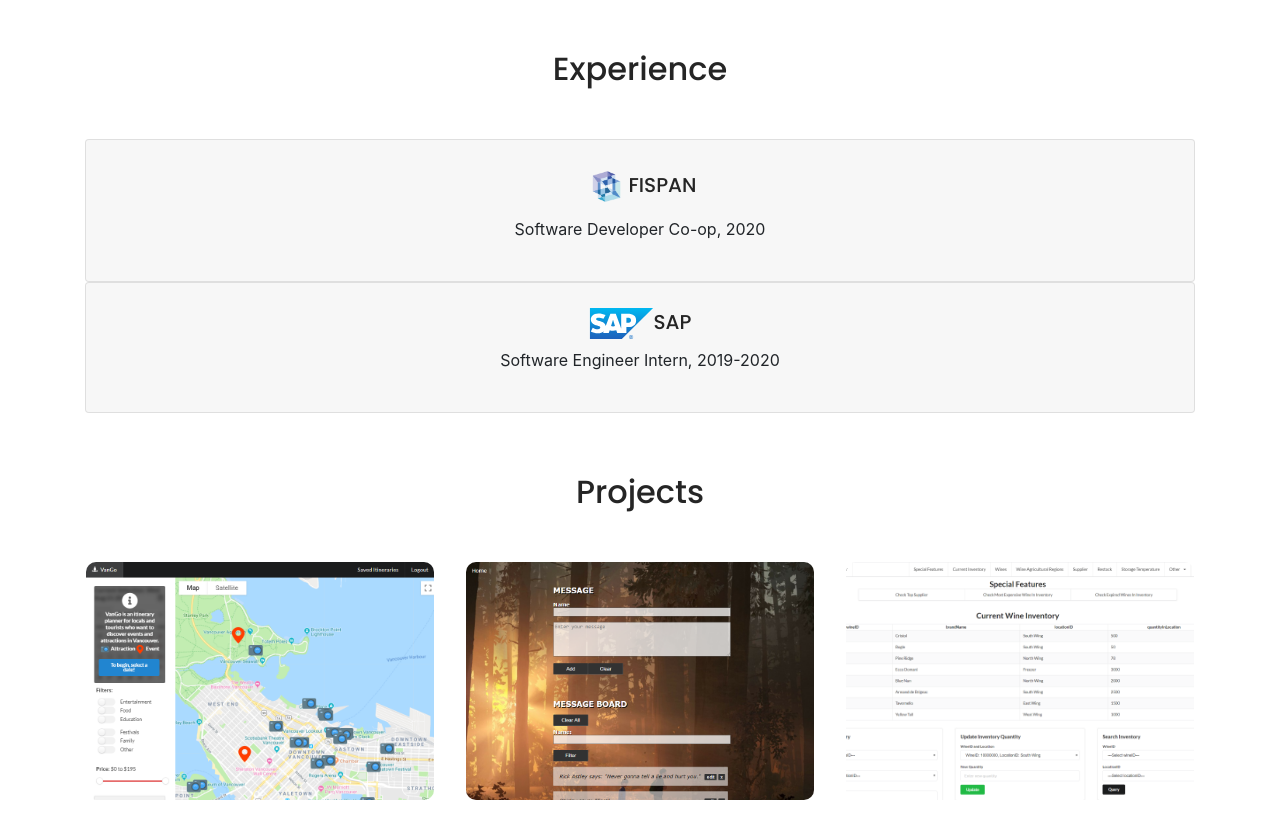
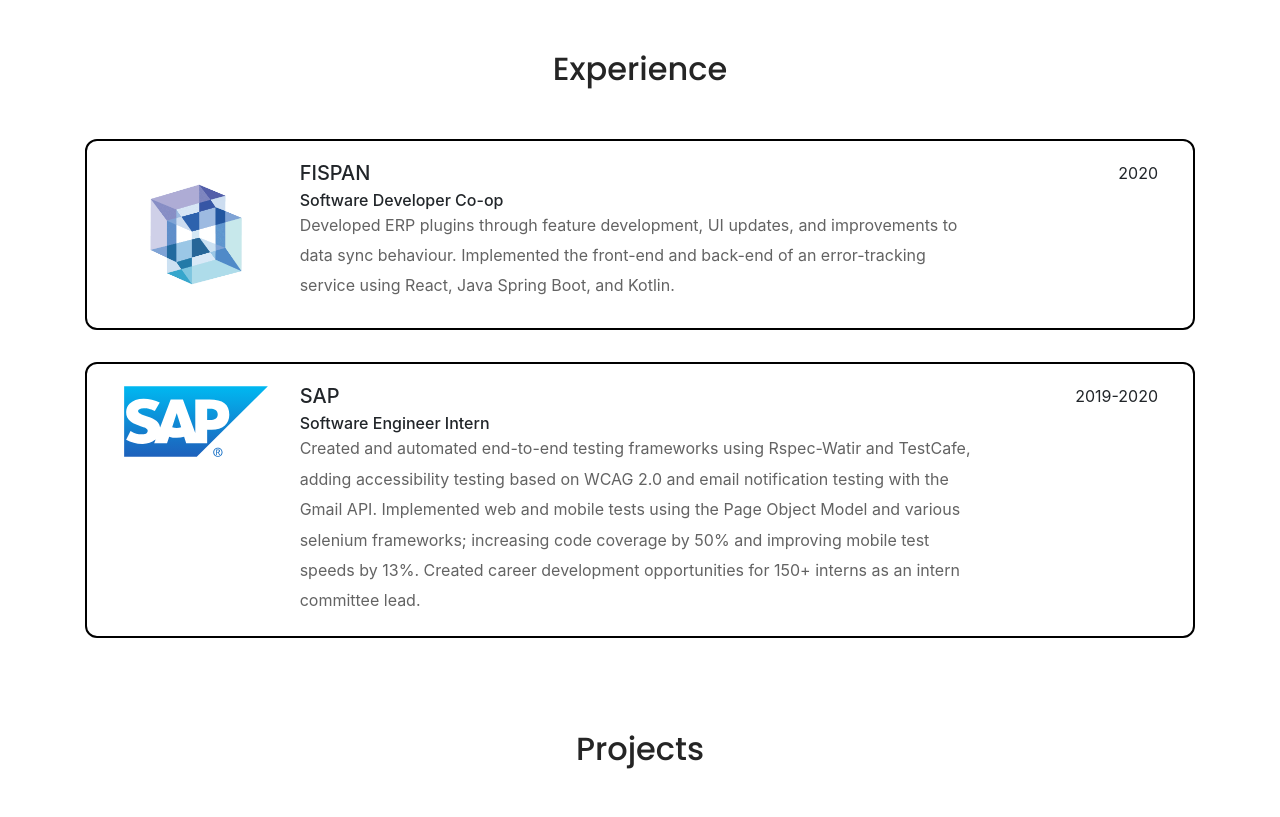
Before and after one commit to shirleywbi/shirleywbi.github.io, a React (Create React App) app in the folder portfolio/: page / in a window 1280 px wide. Shown: the part 660-1477 px from the top of the page. Built offline with nearby package versions, Linux system fonts and the light colour scheme; a web font is replaced by a local one.

Commit message:
add work exp

```diff
--- a/portfolio/src/components/WorkExpSection.jsx
+++ b/portfolio/src/components/WorkExpSection.jsx
@@ -1,31 +1,43 @@
 import React from 'react';
 import Section from './primitives/Section';
-import WorkExperience from './primitives/WorkExperience';
+import ExperienceCard from './primitives/ExperienceCard';
 import { Container, Row, Col } from 'react-bootstrap';
+
+const experiences = [
+    {
+        company: "FISPAN",
+        title: "Software Developer Co-op",
+        dateRange: "2020",
+        logo: require("../assets/icons/fispan.png"),
+        description: "Developed ERP plugins through feature development, UI updates, and improvements to data sync behaviour. " +
+            "Implemented the front-end and back-end of an error-tracking service using React, Java Spring Boot, and Kotlin."
+    },
+    {
+        company: "SAP",
+        title: "Software Engineer Intern",
+        dateRange: "2019-2020",
+        logo: require("../assets/icons/sap.svg"),
+        description: "Created and automated end-to-end testing frameworks using Rspec-Watir and TestCafe, adding accessibility testing based on WCAG 2.0 and email notification testing with the Gmail API. " +
+            "Implemented web and mobile tests using the Page Object Model and various selenium frameworks; increasing code coverage by 50% and improving mobile test speeds by 13%. " +
+            "Created career development opportunities for 150+ interns as an intern committee lead."
+    },
+];
 
 const WorkExpSection = ({id}) => {
     return <Section heading="Experience" id={id}>
         <Container>
-            <Row>
-                <Col>
-                    <WorkExperience
-                        dateRange={"2020"}
-                        logo={require("../assets/icons/fispan.png")}
-                        company="FISPAN"
-                        title="Software Developer Co-op"
-                        description=""/>
-                </Col>
-            </Row>
-            <Row>
-                <Col>
-                    <WorkExperience
-                        dateRange={"2019-2020"}
-                        logo={require("../assets/icons/sap.svg")}
-                        company="SAP"
-                        title="Software Engineer Intern"
-                        description=""/>
-                </Col>
-            </Row>
+            {experiences.map(exp =>
+                <Row key={exp.company + exp.title} >
+                    <Col>
+                        <ExperienceCard
+                            dateRange={exp.dateRange}
+                            logo={exp.logo}
+                            company={exp.company}
+                            title={exp.title}
+                            description={exp.description}/>
+                    </Col>
+                </Row>
+            )}
         </Container>
     </Section>
 }
--- /dev/null
+++ b/portfolio/src/components/primitives/ExperienceCard.jsx
@@ -0,0 +1,27 @@
+import React from 'react';
+import { Container, Row, Col, Card } from 'react-bootstrap';
+import "../../styles/ExperienceCard.css";
+
+const ExperienceCard = ({dateRange, logo, company, title, description}) => {
+    return <Card className={"wex"}>
+        <Card.Body>
+            <Container>
+                <Row>
+                    <Col xs={2}>
+                        <img className={"wex-logo"} src={logo} alt={company}/>
+                    </Col>
+                    <Col className={"wex-content"}>
+                        <Card.Title>{company}</Card.Title>
+                        <Card.Subtitle>{title}</Card.Subtitle>
+                        <Card.Text>{description}</Card.Text>
+                    </Col>
+                    <Col className={"wex-date"} xs={2}>
+                        <div>{dateRange}</div>
+                    </Col>
+                </Row>
+            </Container>
+        </Card.Body>
+    </Card>
+}
+
+export default ExperienceCard;
--- a/portfolio/src/components/primitives/WorkExperience.jsx
+++ /dev/null
@@ -1,31 +0,0 @@
-import React from 'react';
-import IconWithLabel from './IconWithLabel';
-import { Accordion, Card, Button } from 'react-bootstrap';
-import "../../styles/WorkExperience.css";
-
-const WorkExperience = ({dateRange, logo, company, title, description}) => {
-    return <Accordion>
-        <Card>
-            <Card.Header className="wex">
-                <div className="wex-content">
-                    <h5><img className={"wex-logo"} src={logo} alt={company}/>{company}</h5>
-                    <div>
-                        {`${title}, ${dateRange}`}
-                    </div>
-                </div>
-                {/* <Accordion.Toggle as={Button} variant="link" eventKey={company}>
-                    <IconWithLabel
-                        className={"wow fadeInUp"}
-                        icon={["fa", "chevron-down"]}
-                        aria-hidden="true"
-                    />
-                </Accordion.Toggle> */}
-            </Card.Header>
-            <Accordion.Collapse eventKey={company}>
-                <Card.Body>{description}</Card.Body>
-            </Accordion.Collapse>
-        </Card>
-    </Accordion>
-}
-
-export default WorkExperience;
--- /dev/null
+++ b/portfolio/src/styles/ExperienceCard.css
@@ -0,0 +1,20 @@
+.wex {
+    border: 2px solid black;
+    border-radius: 12px;
+    margin-bottom: 2rem;
+}
+
+.wex-content {
+    text-align: left;
+}
+
+.wex-date {
+    text-align: right;
+}
+
+.wex-logo {
+    max-width: 100%;
+    max-height: 100%;
+    object-fit: contain;
+    object-position: top;
+}
--- a/portfolio/src/styles/IconWithLabel.css
+++ b/portfolio/src/styles/IconWithLabel.css
@@ -1,9 +1,9 @@
 .pad-left {
-  margin-left: 1rem;
+  margin-left: 15px;
 }
 
 .pad-right {
-  margin-right: 1rem;
+  margin-right: 15px;
 }
 
 .deco-icon {
--- a/portfolio/src/styles/WorkExperience.css
+++ /dev/null
@@ -1,15 +0,0 @@
-.wex {
-    border-radius: 12px;
-    padding: 1.5rem;
-    padding-bottom: 2.5rem;
-}
-
-.wex-content {
-    text-align: center;
-}
-
-.wex-logo {
-    max-width: 65px;
-    max-height: 45px;
-    object-fit: contain;
-}
```
